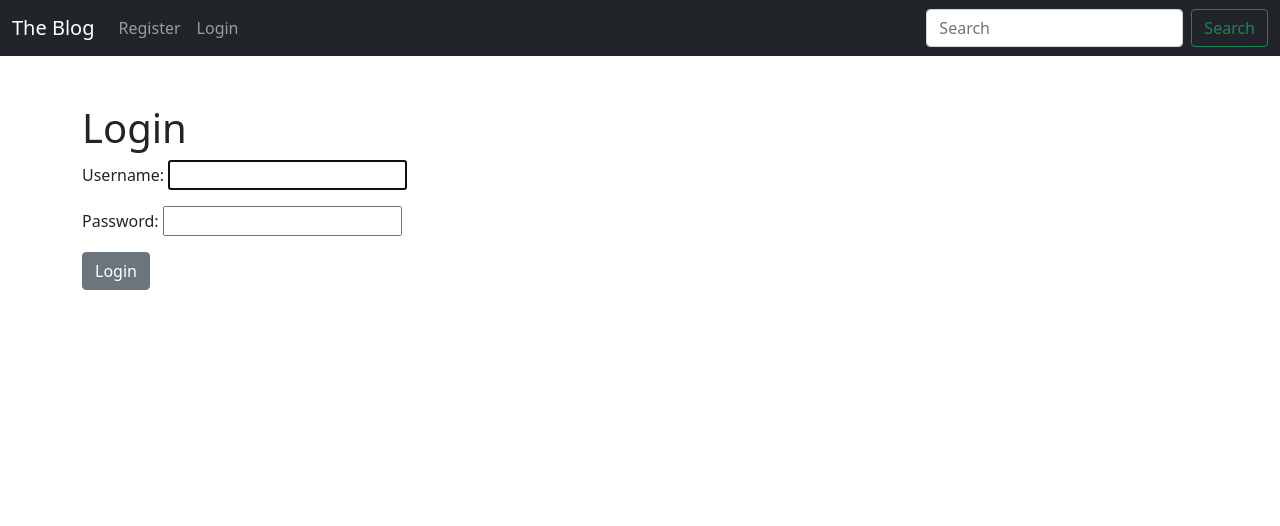
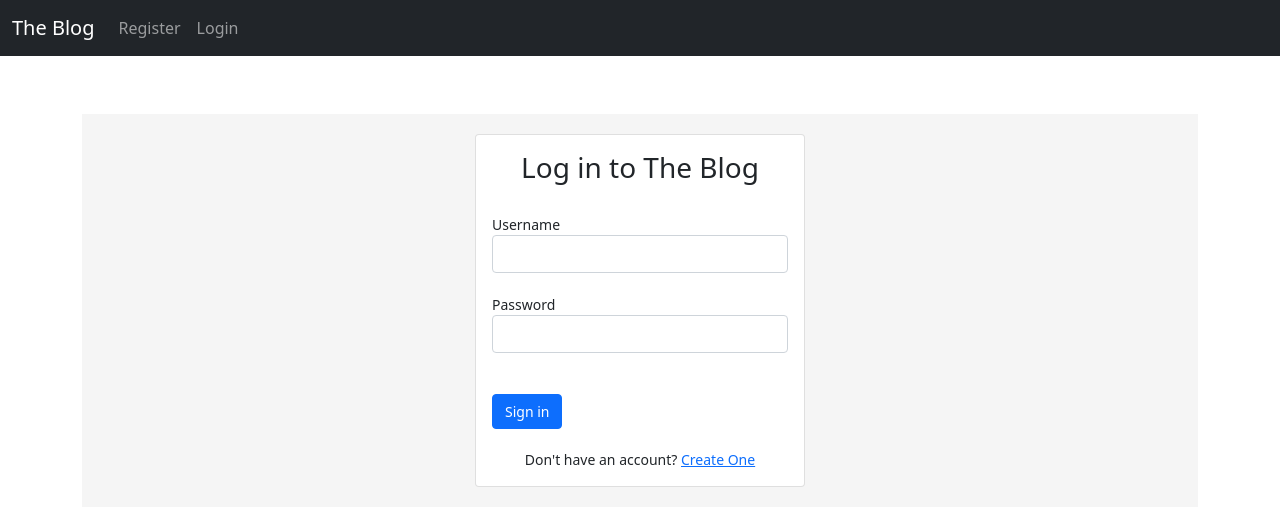
Before and after one commit to grejojoby/django_blog_theblog, a Django app: page /members/login/ in a window 1280 px wide. Shown: the top 526 px of the page. Run offline with Django 3.2, Linux system fonts and the light colour scheme.

Commit message:
completed tutorial

```diff
--- a/members/templates/registration/edit_profile.html
+++ b/members/templates/registration/edit_profile.html
@@ -5,7 +5,7 @@
 {% block content %}
 
     {% if user.is_authenticated %}
-        {% if user.id == profile.user.id %}
+        {% if user.id == user.profile.id %}
             <h1>Edit Settings</h1>
 
             <p><strong>Bio :</strong> {{ user.profile.bio }}</p>
--- a/members/templates/registration/login.html
+++ b/members/templates/registration/login.html
@@ -5,12 +5,44 @@ Login
 {% block content %}
 
 
-<h1>Login</h1>
+<!-- <h1>Login</h1> -->
 <div class="form-group">
-    <form method="POST">
+    <form method="POST" class="form-login">
         {% csrf_token %}
-        {{ form.as_p }}
-        <button class="btn btn-secondary">Login</button>
+
+        <div class="global-container">
+            <div class="card login-form">
+            <div class="card-body">
+                <h3 class="card-title text-center">Log in to The Blog</h3>
+                <br>
+                <div class="card-text">
+                    <!--
+                    <div class="alert alert-danger alert-dismissible fade show" role="alert">Incorrect username or password.</div> -->
+                    <!-- <form> -->
+                        <!-- to error: add class "has-danger" -->
+                        <div class="form-group">
+                            <label for="exampleInputEmail1">Username</label>
+                            <input type="text" class="form-control" name="username">
+                        </div>
+                        <br>
+                        <div class="form-group">
+                            <label for="exampleInputPassword1">Password</label>
+                            <!-- <a href="#" style="float:right;font-size:12px;">Forgot password?</a> -->
+                            <input type="password" class="form-control" name="password">
+                        </div><br>
+                        <button type="submit" class="btn btn-primary btn-block">Sign in</button>
+
+                        <div class="sign-up">
+                            Don't have an account? <a href="{% url 'register' %}">Create One</a>
+                        </div>
+                    <!-- </form> -->
+                </div>
+            </div>
+        </div>
+        </div>
+
+
+        <!-- <button class="btn btn-secondary">Login</button> -->
     <!-- </form> -->
 </div>
 {% endblock %}
--- a/members/views.py
+++ b/members/views.py
@@ -31,7 +31,7 @@ class CreateProfilePageView(generic.CreateView):
 
     # fields = '__all__'
     def form_valid(self, form):
-        form.instace.user = self.request.user
+        form.instance.user = self.request.user
         return super().form_valid(form)
     success_url = reverse_lazy('home')
 
--- a/theblog/admin.py
+++ b/theblog/admin.py
@@ -1,6 +1,7 @@
 from django.contrib import admin
-from .models import Post, Category, Profile
+from .models import Comments, Post, Category, Profile
 
 admin.site.register(Post)
 admin.site.register(Category)
 admin.site.register(Profile)
+admin.site.register(Comments)
--- a/theblog/templates/base.html
+++ b/theblog/templates/base.html
@@ -11,6 +11,47 @@
     integrity="sha384-BmbxuPwQa2lc/FVzBcNJ7UAyJxM6wuqIj61tLrc4wSX0szH/Ev+nYRRuWlolflfl" crossorigin="anonymous">
 
   <title>{% block title %}The Blog{% endblock %}</title>
+  <style>
+    .global-container {
+      height: 100%;
+      display: flex;
+      align-items: center;
+      justify-content: center;
+      background-color: #f5f5f5;
+    }
+
+    .form-login {
+      padding-top: 10px;
+      font-size: 14px;
+      margin-top: 30px;
+    }
+
+    .card-title {
+      font-weight: 300;
+    }
+
+    .btn {
+      font-size: 14px;
+      margin-top: 20px;
+    }
+
+
+    .login-form {
+      width: 330px;
+      margin: 20px;
+    }
+
+    .sign-up {
+      text-align: center;
+      padding: 20px 0 0;
+    }
+
+    .alert {
+      margin-bottom: -30px;
+      font-size: 13px;
+      margin-top: 20px;
+    }
+  </style>
 </head>
 
 <body>
@@ -25,13 +66,14 @@
         <ul class="navbar-nav me-auto mb-2 mb-lg-0">
           {% if cat_menu %}
           <li class="nav-item dropdown">
-            <a class="nav-link dropdown-toggle" href="#" id="navbarDropdown" role="button" data-bs-toggle="dropdown" aria-expanded="false">
+            <a class="nav-link dropdown-toggle" href="#" id="navbarDropdown" role="button" data-bs-toggle="dropdown"
+              aria-expanded="false">
               Categories
             </a>
             <ul class="dropdown-menu" aria-labelledby="navbarDropdown">
-             {% for item in cat_menu %}
-             <li><a class="dropdown-item" href="{% url 'category' item|slugify %}">{{ item }}</a></li>
-             {% endfor %}
+              {% for item in cat_menu %}
+              <li><a class="dropdown-item" href="{% url 'category' item|slugify %}">{{ item }}</a></li>
+              {% endfor %}
             </ul>
           </li>
           {% endif %}
@@ -45,11 +87,32 @@
 
 
 
+
+
+
+          {% else %}
+
+          <li class="nav-item">
+            <a class="nav-link" href="{% url 'register' %}">Register</a>
+          </li>
+
+          <li class="nav-item">
+            <a class="nav-link" href="{% url 'login' %}">Login</a>
+          </li>
+          {% endif %}
+
+
+
+        </ul>
+        <ul class="navbar-nav ml-auto mb-2 mb-lg-0">
+          {% if user.is_authenticated %}
+
           <li class="nav-item dropdown">
-            <a class="nav-link dropdown-toggle" href="#" id="navbarDropdown" role="button" data-bs-toggle="dropdown" aria-expanded="false">
-              Profile
+            <a class="nav-link dropdown-toggle" href="{% url 'show_profile_page' user.profile.id %}" id="navbarDropdown" role="button" data-bs-toggle="dropdown"
+              aria-expanded="false">
+              {{ user.first_name }} {{ user.last_name }}
             </a>
-            <ul class="dropdown-menu" aria-labelledby="navbarDropdown">
+            <ul class="dropdown-menu dropdown-menu-right" aria-labelledby="navbarDropdown">
               <li><a class="dropdown-item" href="{% url 'edit_profile' %}">Edit Setting</a></li>
               {% if user.profile.id %}
               <li><a class="dropdown-item" href="{% url 'edit_profile_page' user.profile.id %}">Edit Profile</a></li>
@@ -66,25 +129,8 @@
             <a class="nav-link" href="{% url 'logout' %}">Logout</a>
           </li>
 
-
-          {% else %}
-
-          <li class="nav-item">
-            <a class="nav-link" href="{% url 'register' %}">Register</a>
-          </li>
-
-          <li class="nav-item">
-            <a class="nav-link" href="{% url 'login' %}">Login</a>
-          </li>
           {% endif %}
-
-
-
         </ul>
-        <form class="d-flex">
-          <input class="form-control me-2" type="search" placeholder="Search" aria-label="Search">
-          <button class="btn btn-outline-success" type="submit">Search</button>
-        </form>
       </div>
     </div>
   </nav>
--- a/theblog/urls.py
+++ b/theblog/urls.py
@@ -1,7 +1,7 @@
 from theblog.models import Category
 from django.urls import path
 # from . import views
-from .views import AddPostView, DeletePostView, HomeView, ArticleDetailView, UpdatePostView, AddCategoryView , CategoryView, LikeView
+from .views import AddCommentView, AddPostView, DeletePostView, HomeView, ArticleDetailView, UpdatePostView, AddCategoryView , CategoryView, LikeView
 urlpatterns = [
     # path('',views.home, name="home"),
     path('',HomeView.as_view(), name='home'),
@@ -12,5 +12,5 @@ urlpatterns = [
     path('article/delete/<int:pk>', DeletePostView.as_view(), name='delete_post'),
     path('category/<str:cats>/',CategoryView, name='category'),
     path('like/<int:pk>', LikeView, name="like_post"),
-
+    path('article/<int:pk>/comment/', AddCommentView.as_view(), name='add_comment'),
 ]
```
Also changed, not shown: theblog/forms.py (+13 -1 lines), theblog/models.py (+12 -0 lines), theblog/templates/add_comment.html (added, +18 -0 lines), theblog/templates/article_details.html (+18 -1 lines), theblog/views.py (+14 -2 lines), db.sqlite3, theblog/migrations/0013_comments.py (added).
